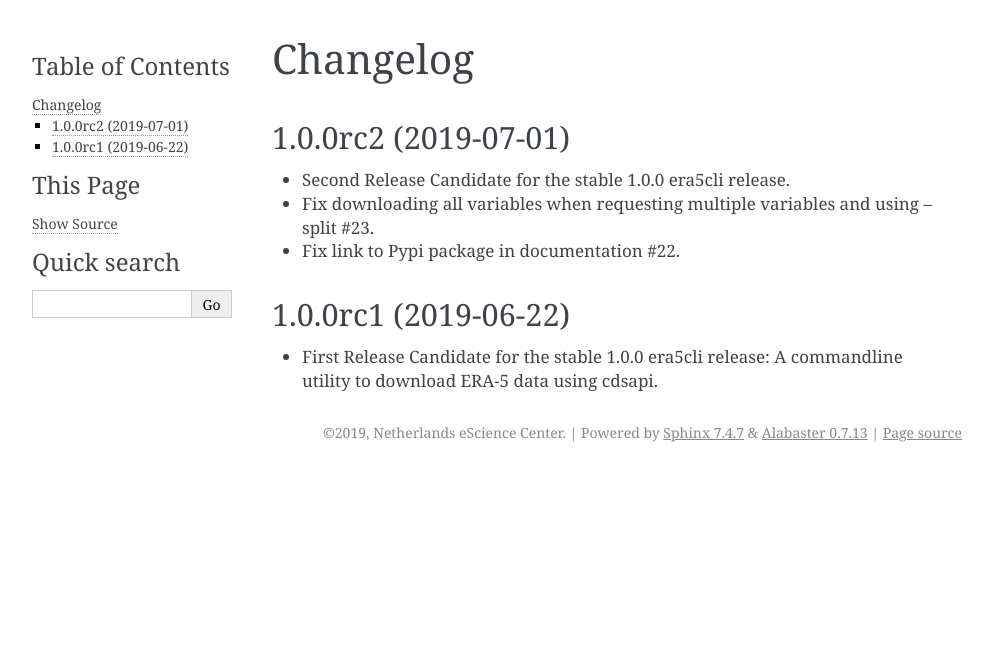
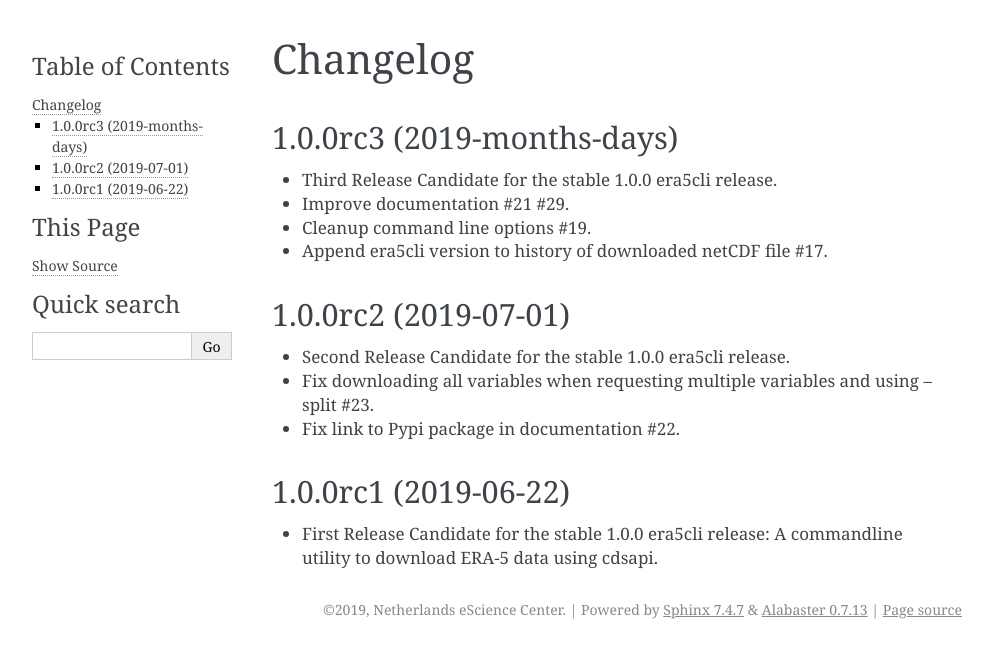
Before and after one commit to eWaterCycle/era5cli, a Sphinx documentation site: the page built from docs/source/changes.rst, in a window 1280 px wide. Shown: the top 658 px of the page, without its empty margins (148-1141 px from the left). Built offline with Sphinx 7.4.7, drawn with Linux system fonts in a browser that asks for light colours.

Commit message:
update files for 1.0.0rc3 release

```diff
--- a/CHANGELOG.rst
+++ b/CHANGELOG.rst
@@ -1,5 +1,12 @@
 Changelog
 *********
+
+1.0.0rc3 (2019-months-days)
+=====================
+* Third Release Candidate for the stable 1.0.0 era5cli release.
+* Improve documentation #21 #29.
+* Cleanup command line options #19.
+* Append era5cli version to history of downloaded netCDF file #17.
 
 1.0.0rc2 (2019-07-01)
 =====================
--- /dev/null
+++ b/DESCRIPTION.rst
@@ -0,0 +1 @@
+A command line interface to download ERA5 data from the `Copernicus Climate Data Store <https://climate.copernicus.eu/>`_.
--- a/README.rst
+++ b/README.rst
@@ -22,7 +22,7 @@ era5cli
 .. image:: https://zenodo.org/badge/DOI/10.5281/zenodo.3252665.svg
    :target: https://doi.org/10.5281/zenodo.3252665
 
-A command line interface to download ERA5 data from the `Copernicus Climate Data Store <https://climate.copernicus.eu/>`_.
+.. include:: ./DESCRIPTION.rst
 
 
 * Free software: Apache Software License 2.0
--- a/docs/source/conf.py
+++ b/docs/source/conf.py
@@ -22,10 +22,10 @@ master_doc = 'index'
 
 project = 'era5cli'
 copyright = '2019, Netherlands eScience Center'
-author = 'Ronald van Haren'
+author = 'era5cli team'
 
 # The full version, including alpha/beta/rc tags
-release = '1.0.0rc2'
+release = '1.0.0rc3'
 
 
 # -- General configuration ---------------------------------------------------
--- a/docs/source/index.rst
+++ b/docs/source/index.rst
@@ -1,6 +1,6 @@
 Welcome to era5cli's documentation!
 ===================================
-.. include:: ../../README.rst
+.. include:: ../../DESCRIPTION.rst
 
 .. toctree::
    :maxdepth: 2
--- a/era5cli/__version__.py
+++ b/era5cli/__version__.py
@@ -10,4 +10,4 @@ __author__ = ('Ronald van Haren', 'Jaro Camphuijsen', 'Yifat Dzigan',
               'Niels Drost', 'Fakhereh Alidoost', 'Bouwe Andela',
               'Jerom Aerts', 'Berend Weel', 'Rolf Hut')
 __email__ = 'r.vanharen@esciencecenter.nl'
-__version__ = '1.0.0rc2'
+__version__ = '1.0.0rc3'
```
Also changed, not shown: 1 other file.
